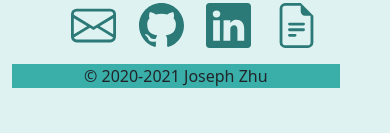
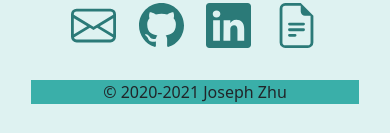
Before and after one commit to Zhu-Joseph/jz-portfolio, a React (Create React App) app: page / in a window 390 px wide. Shown: the part 2477-2610 px from the top of the page. Before the commit the page ends 2565 px from the top, so only its background shows below. Built offline with nearby package versions, Linux system fonts and the light colour scheme.

Commit message:
Update more css for mobile

```diff
--- a/src/Layout/Footer/Footer.css
+++ b/src/Layout/Footer/Footer.css
@@ -1,8 +1,11 @@
 footer {
     background-color: #3AAFA9;
-    width: 100%;
+    width: 100vw;
     padding: none;
+    margin: 2em auto;
   }
+
+
 
   /* footer > div {
     color: #4c4c4c;
--- a/src/index.css
+++ b/src/index.css
@@ -4,7 +4,6 @@ body {
   background-color: #DEF2F1;
 }
 
-/* TO FOLLOW YOUTUBE GUIDE */
 * {
   margin: 0px;
   padding: 0px;
```
